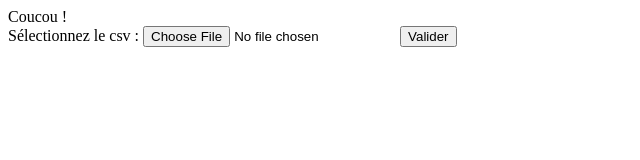
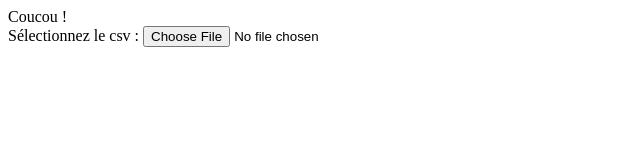
Before and after one commit to UlDev-UlDev/MongoTP, a website: page views/index.html in a window 1280 px wide. Shown: the whole page, without its empty margins (0-640 px from the left). Drawn offline with Linux system fonts and the light colour scheme.

Commit message:
init button

```diff
--- a/views/index.html
+++ b/views/index.html
@@ -2,7 +2,7 @@
     Coucou !
     <form action="" method="GET">
         <label for="file">Sélectionnez le csv : </label><input name="file" id="file" type="file">
-        <button type="submit" id="submit">Valider</button>
+        <button style="display: none" type="submit" id="submit">Valider</button>
     </form>
     <script type="text/javascript" src="import.js"></script>
 </html>
```
